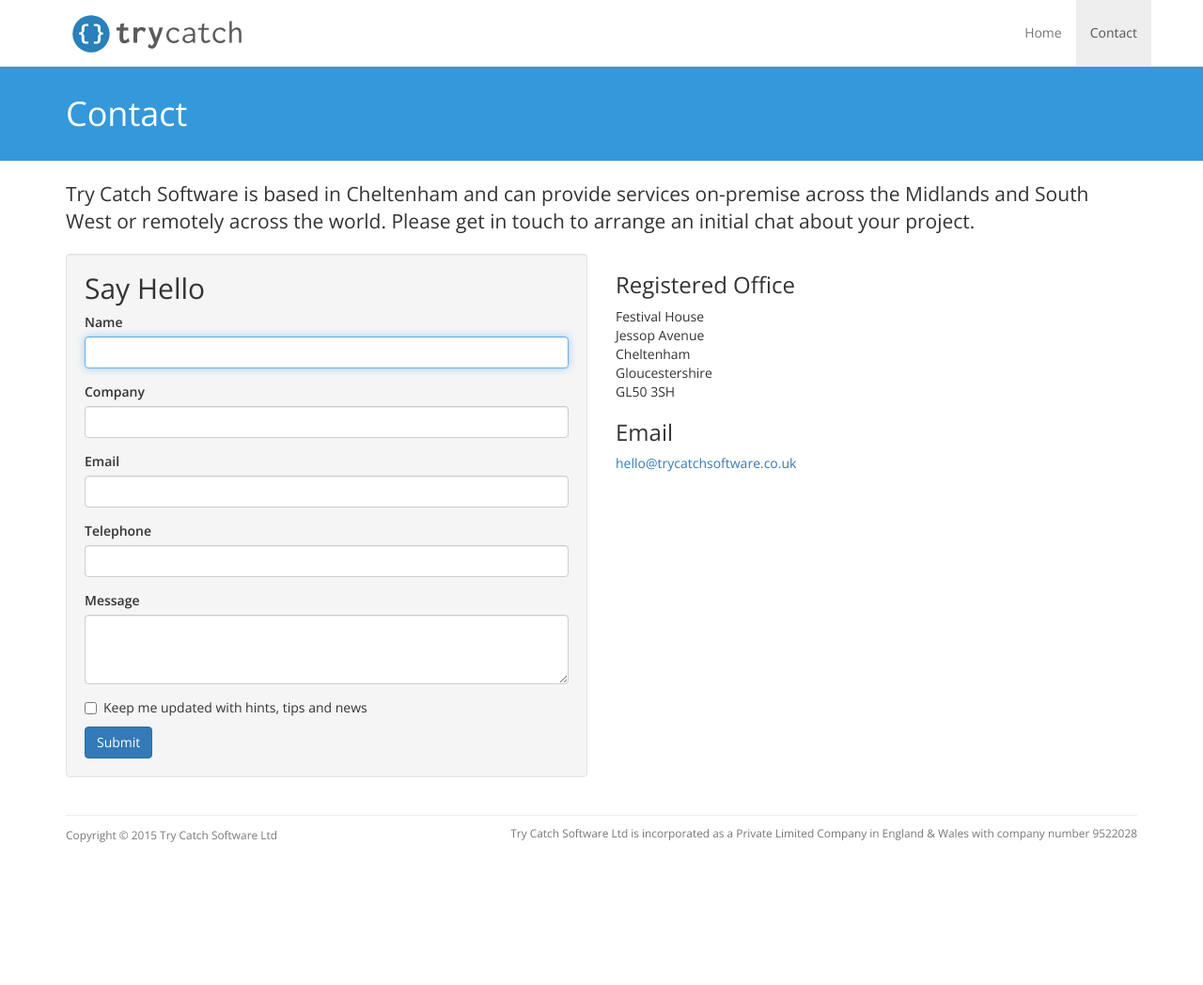
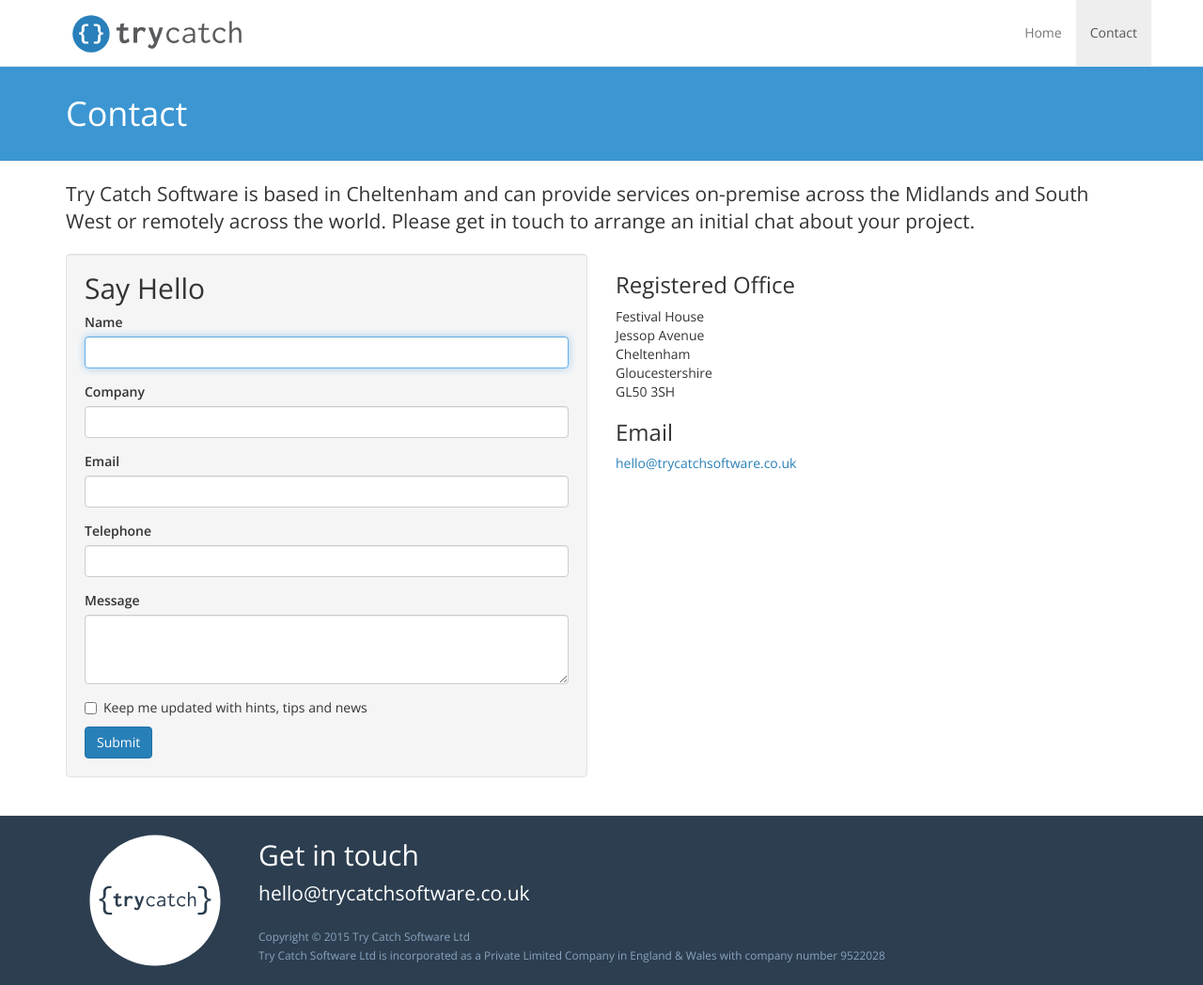
Before and after one commit to trycatchsoftware/trycatchsoftware.github.io, a Jekyll site: the page built from contact.html, in a window 1280 px wide and 1048 px high. Shown: the whole window at 94% size. Built offline with Jekyll 4.4.1, drawn with Linux system fonts in a browser that asks for light colours; nearby versions of some CDN libraries.

Commit message:
Improved footer design.

```diff
--- a/_includes/footer.html
+++ b/_includes/footer.html
@@ -1,4 +1,17 @@
-<footer>
-  <small>Copyright © 2015 Try Catch Software Ltd</small>
-  <small class="pull-right">Try Catch Software Ltd is incorporated as a Private Limited Company in England &amp; Wales with company number 9522028</small>
+<footer class="container-fluid">
+  <div class="row">
+    <div class="container">
+      <div class="col-md-2">
+      <img src="/images/logo-circle.svg" class="img-responsive">
+    </div>
+    <div class="col-md-10">
+      <h2>Get in touch</h2>
+      <p class="lead"><a href="mailto:hello@trycatchsoftware.co.uk">hello@trycatchsoftware.co.uk</a></p>
+
+      <small>Copyright &copy; 2015 Try Catch Software Ltd
+      <br>Try Catch Software Ltd is incorporated as a Private Limited
+        Company in England &amp; Wales with company number 9522028</small>
+    </div>
+    </div>
+  </div>
 </footer>
--- a/_layouts/default.html
+++ b/_layouts/default.html
@@ -6,12 +6,9 @@
   <body>
       {% include header.html %}
 
+      {{ content }}
 
-        {{ content }}
-
-      <div class="container">
-        {% include footer.html %}
-      </div>
+      {% include footer.html %}
 
       <script src="//code.jquery.com/jquery-2.1.3.min.js"></script>
       <script src="//maxcdn.bootstrapcdn.com/bootstrap/3.3.4/js/bootstrap.min.js"></script>
--- a/_sass/_layout.scss
+++ b/_sass/_layout.scss
@@ -34,10 +34,25 @@ header {
 footer {
   @extend .text-muted;
 
+  background-color: $brand-primary-dark;
+  color: white;
   padding-top: $padding-large-vertical;
   padding-bottom: $padding-large-vertical;
   margin-top: $navbar-margin-bottom;
   border-top: 1px solid $navbar-default-border;
+  -webkit-font-smoothing: antialiased;
+
+  a, a:focus, a:hover {
+    color: white;
+  }
+
+  h2:first-child {
+    margin-top: 15px;
+  }
+
+  small {
+    color: lighten($brand-primary-dark, 40%);
+  }
 }
 
 .jumbotron {
--- a/_sass/_variables.scss
+++ b/_sass/_variables.scss
@@ -1,8 +1,13 @@
+$brand-primary: #2880b9;
+$brand-primary-light: #3b96d2;
+$brand-primary-dark: #2c3e50;
+$brand-highlight: #e74d3c;
+
 $font-family-sans-serif: 'Open Sans', sans-serif;
 $headings-font-weight: 400;
 
 $navbar-height: 70px;
 $navbar-default-bg: #fff;
 
-$jumbotron-bg: #3498DB;
+$jumbotron-bg: $brand-primary-light;
 $jumbotron-color: #fff;
```
Also changed, not shown: images/logo-circle.svg (added).
